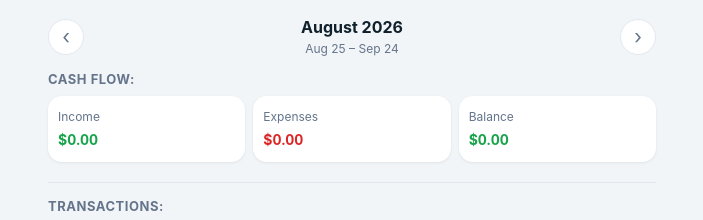
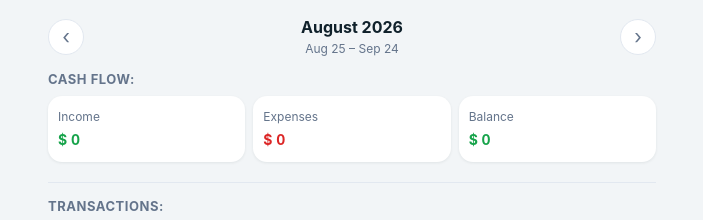
Before and after one commit to camichaves79/budget, a React (Vite) app: page / in a window 1280 px wide. Shown: the top 220 px of the page, without its empty margins (288-991 px from the left). Built offline with nearby package versions, Linux system fonts and the light colour scheme.

Commit message:
Switch COP format to $ 1.234,56 (dots thousands, comma decimals, no trailing decimals on whole values)

```diff
--- a/src/lib/money.ts
+++ b/src/lib/money.ts
@@ -1,7 +1,7 @@
 /**
  * Colombian Peso money helpers.
- * Display format: $1'234,567.89 — thousands grouped with an apostrophe first,
- * then commas, period decimals, always 2 decimals, "$" prefix.
+ * Display format: "$ 1.234,56" — "$" followed by a space, dots for thousands,
+ * comma for decimals (2 digits). Whole values show no decimals: "$ 12.345".
  * Amounts are stored as integer centavos to avoid floating-point errors.
  */
 
@@ -11,19 +11,9 @@ export function formatCOP(cents: number): string {
   const pesos = Math.floor(abs / 100);
   const frac = abs % 100;
 
-  // Group the integer part into chunks of 3 from the right.
-  const digits = String(pesos);
-  const groups: string[] = [];
-  for (let end = digits.length; end > 0; end -= 3) {
-    groups.unshift(digits.slice(Math.max(0, end - 3), end));
-  }
-  // First (leftmost) separator is an apostrophe, the rest are commas.
-  let intPart = groups[0];
-  for (let i = 1; i < groups.length; i++) {
-    intPart += (i === 1 ? "'" : ',') + groups[i];
-  }
-
-  return `${sign}$${intPart}.${String(frac).padStart(2, '0')}`;
+  const grouped = String(pesos).replace(/\B(?=(\d{3})+(?!\d))/g, '.');
+  const decimals = frac > 0 ? `,${String(frac).padStart(2, '0')}` : '';
+  return `${sign}$ ${grouped}${decimals}`;
 }
 
 export function centsToPesos(cents: number): number {
@@ -32,7 +22,7 @@ export function centsToPesos(cents: number): number {
 
 /**
  * Parse a user-entered amount into integer centavos.
- * Accepts: "$1'234,567.89", "1.234.567,89", "1,234.56", "1234.56", "1234", "1'234".
+ * Accepts: "$ 1.234,56", "$12.345", "1.234.567,89", "1,234.56", "1234.56", "1234", "1'234".
  * Rules: if both separators appear, the last one is the decimal separator.
  * If only one appears and it is followed by 1–2 digits, it is the decimal separator.
  * Returns null when the input cannot be parsed.
--- a/src/pages/Settings.tsx
+++ b/src/pages/Settings.tsx
@@ -178,7 +178,7 @@ export function Settings() {
           <br />
           All data stays on this device in your browser's local storage. Use Export to make backups.
           <br />
-          Currency: Colombian Peso (COP), formatted $1'234,567.89.
+          Currency: Colombian Peso (COP), formatted $ 1.234,56 (whole values without decimals).
         </p>
       </div>
 
```
Also changed, not shown: tests/smoke.ts (+12 -7 lines), 2 other files (tests, documents, lock files or other folders).
